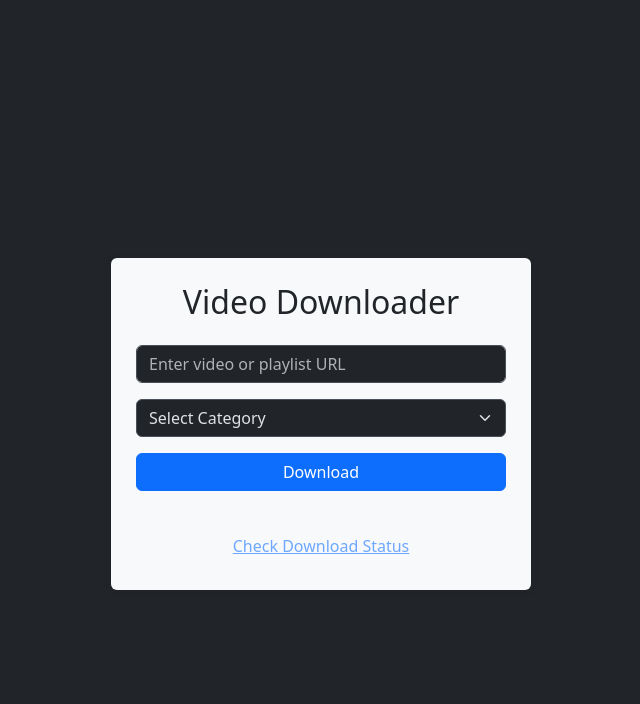
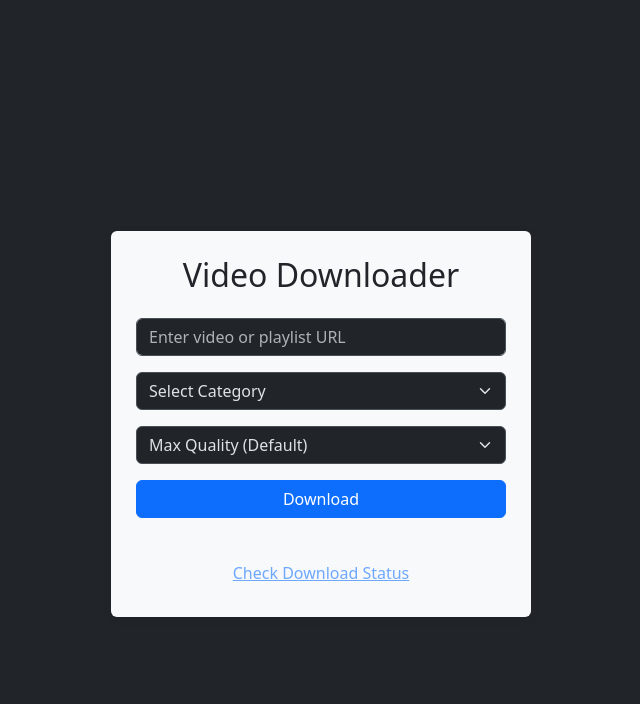
Before and after one commit to joescars/ytpi, a Flask app: page / in a window 1280 px wide. Shown: the part 56-760 px from the top of the page, without its empty margins (319-959 px from the left). Run offline with Flask 2, Linux system fonts and the light colour scheme; some libraries are stand-ins or nearby versions.

Commit message:
Add video quality dropdown with yt-dlp format selection
Co-authored-by: joescars <11369993+joescars@users.noreply.github.com>

```diff
--- a/app.py
+++ b/app.py
@@ -29,15 +29,24 @@ def worker():
         job['output'] = ''
         try:
             category = job.get('category') or ''
+            quality = job.get('quality') or 'max'
             # category = '' # temp until folders resolved
             category_folder = f"./downloads/{category}" if category else "./downloads"
             os.makedirs(category_folder, exist_ok=True)
+
+            # Build format string based on quality selection
+            if quality == 'max':
+                format_str = 'bestvideo+bestaudio/best'
+            else:
+                # For specific heights like 720, 1080, 1440, 2160
+                format_str = f'bestvideo[height<={quality}]+bestaudio/best[height<={quality}]'
+
             # Check if URL is a playlist
             if 'playlist?list=' in job['url']:
-                cmd = ['yt-dlp', '--ffmpeg-location', '/usr/bin/ffmpeg', '-P', category_folder, '--embed-metadata',
+                cmd = ['yt-dlp', '--ffmpeg-location', '/usr/bin/ffmpeg', '-f', format_str, '-P', category_folder, '--embed-metadata',
                        '-o', '%(playlist)s/%(title)s.%(ext)s', job['url']]
             else:
-                cmd = ['yt-dlp', '--ffmpeg-location', '/usr/bin/ffmpeg', '-P', category_folder, '--embed-metadata',
+                cmd = ['yt-dlp', '--ffmpeg-location', '/usr/bin/ffmpeg', '-f', format_str, '-P', category_folder, '--embed-metadata',
                        '-o', '%(title)s.%(ext)s', job['url']]
             # Use subprocess.Popen for live output
             proc = subprocess.Popen(cmd, stdout=subprocess.PIPE, stderr=subprocess.STDOUT, text=True)
@@ -67,9 +76,11 @@ def enqueue_download():
         data = request.get_json(force=True)
         urls_input = data.get('url') or data.get('urls')
         category = data.get('category', '').strip() if data.get('category') else ''
+        quality = data.get('quality', 'max').strip() if data.get('quality') else 'max'
     else:
         urls_input = request.form.get('url') or request.form.get('urls')
         category = request.form.get('category', '').strip() if request.form.get('category') else ''
+        quality = request.form.get('quality', 'max').strip() if request.form.get('quality') else 'max'
     if not urls_input:
         if request.is_json:
             return jsonify({'error': 'Missing url or urls'}), 400
@@ -93,7 +104,7 @@ def enqueue_download():
     job_ids = []
     for url in urls:
         job_id = str(uuid.uuid4())
-        jobs[job_id] = {'url': url, 'status': 'queued', 'category': category}
+        jobs[job_id] = {'url': url, 'status': 'queued', 'category': category, 'quality': quality}
         download_queue.put(job_id)
         job_ids.append(job_id)
     # Redirect to dashboard for form submissions
@@ -109,11 +120,12 @@ def enqueue_download():
 def share_via_get():
     url = (request.args.get('url') or '').strip()
     category = (request.args.get('category') or '').strip()
+    quality = (request.args.get('quality') or 'max').strip()
     if not url:
         return jsonify({'error': 'Missing url'}), 400
 
     job_id = str(uuid.uuid4())
-    jobs[job_id] = {'url': url, 'status': 'queued', 'category': category}
+    jobs[job_id] = {'url': url, 'status': 'queued', 'category': category, 'quality': quality}
     download_queue.put(job_id)
 
     redirect_pref = (request.args.get('redirect') or '1').lower()
--- a/templates/index.html
+++ b/templates/index.html
@@ -38,6 +38,16 @@
                         <option value="YouTube">Other</option>
                     </select>
                 </div>
+                <div class="mb-3">
+                    <select class="form-select" id="quality" name="quality">
+                        <option value="max">Max Quality (Default)</option>
+                        <option value="2160">2160p (4K)</option>
+                        <option value="1440">1440p (2K)</option>
+                        <option value="1080">1080p (Full HD)</option>
+                        <option value="720">720p (HD)</option>
+                        <option value="480">480p</option>
+                    </select>
+                </div>
                 <button type="submit" class="btn btn-primary w-100">Download</button>
             </form>
             {% if error %}
```
